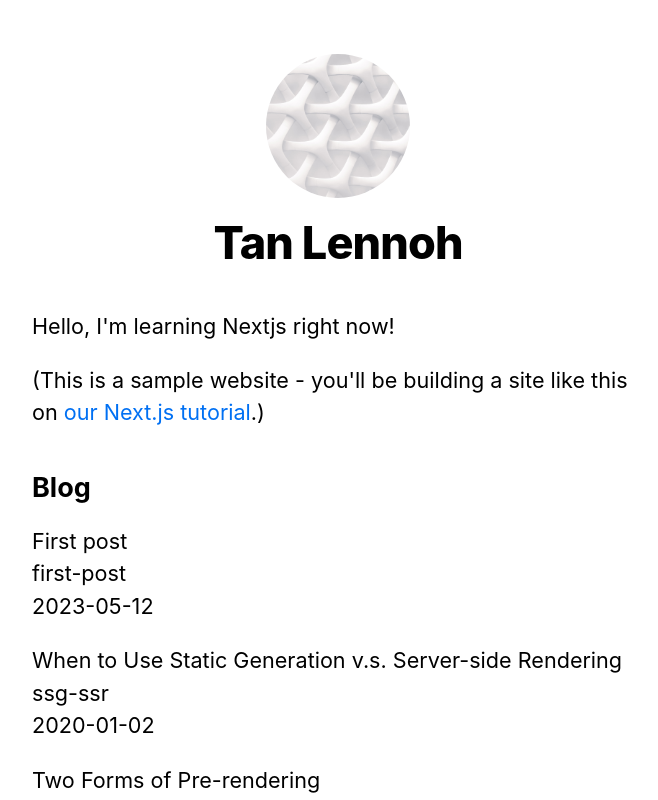
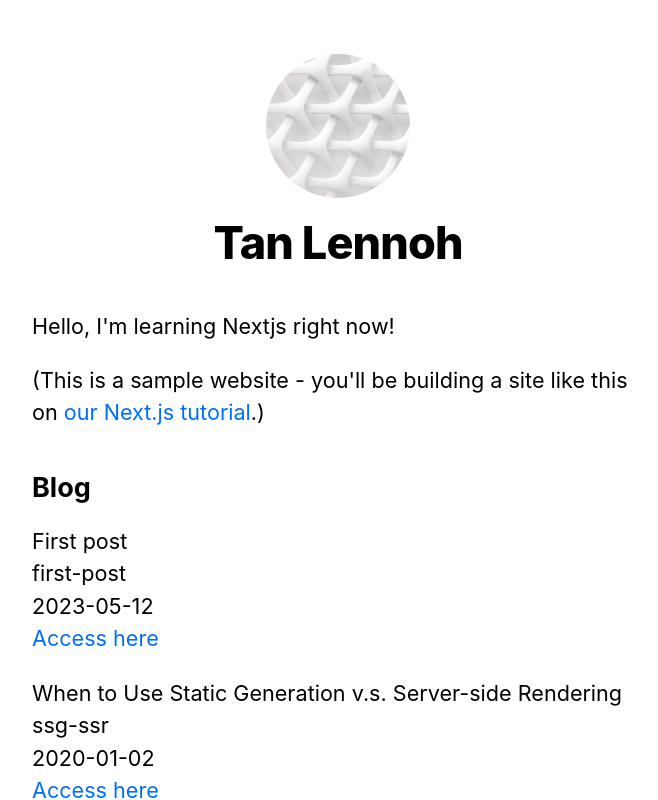
Before and after one commit to tanhleno/nextjs-blog, a Next.js app: page / in a window 1280 px wide. Shown: the top 800 px of the page, without its empty margins (302-960 px from the left). Built offline with nearby package versions, Linux system fonts and the light colour scheme.

Commit message:
Create dynamic routes for posts

```diff
--- a/lib/posts.js
+++ b/lib/posts.js
@@ -4,15 +4,17 @@ import matter from 'gray-matter';
 
 const postsDirectory = path.join(process.cwd(), 'posts');
 
-export function getSortedPostsData() {
-  // Get file names under /posts
+export function getAllPostIds() {
   const fileNames = fs.readdirSync(postsDirectory);
-  const allPostsData = fileNames.map((fileName) => {
-    // Remove ".md" from file name to get id
-    const id = fileName.replace(/\.md$/, '');
+  return fileNames.map(fileName => ({
+    params: {
+      id: fileName.replace(/\.md$/, ''),
+    },
+  }));
+}
 
-    // Read markdown file as string
-    const fullPath = path.join(postsDirectory, fileName);
+export function getPostData(id) {
+  const fullPath = path.join(postsDirectory, `${id}.md`);
   const fileContents = fs.readFileSync(fullPath, 'utf8');
 
   // Use gray-matter to parse the post metadata section
@@ -23,7 +25,13 @@ export function getSortedPostsData() {
     id,
     ...matterResult.data,
   };
-  });
+}
+
+export function getSortedPostsData() {
+  const allPostsData = getAllPostIds().map(({ params }) => (
+    getPostData(params.id)
+  ));
+
   // Sort posts by date
   return allPostsData.sort((a, b) => {
     if (a.date < b.date) {
--- a/pages/index.jsx
+++ b/pages/index.jsx
@@ -1,4 +1,5 @@
 import Head from 'next/head';
+import Link from 'next/link';
 import Layout, { siteTitle } from '../components/layout';
 import utilStyles from '../styles/utils.module.css';
 import { getSortedPostsData } from '../lib/posts';
@@ -26,6 +27,8 @@ export default function Home({ allPostsData }) {
               {id}
               <br />
               {date}
+              <br />
+              <Link href={`posts/${id}`}>Access here</Link>
             </li>
           ))}
         </ul>
```
Also changed, not shown: pages/posts/[id].jsx (added, +32 -0 lines). Lines whose indentation alone changed are shown as unchanged.
